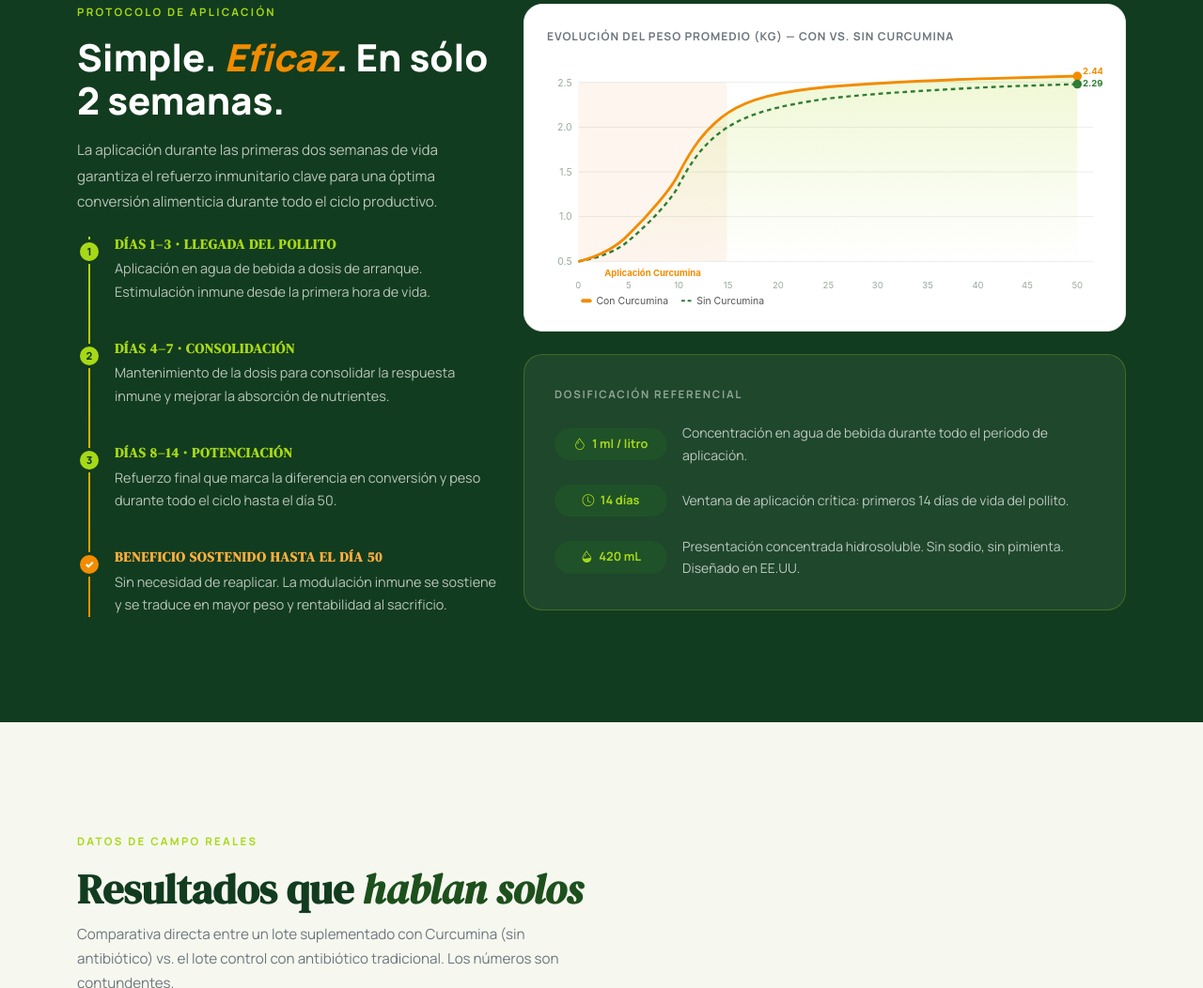
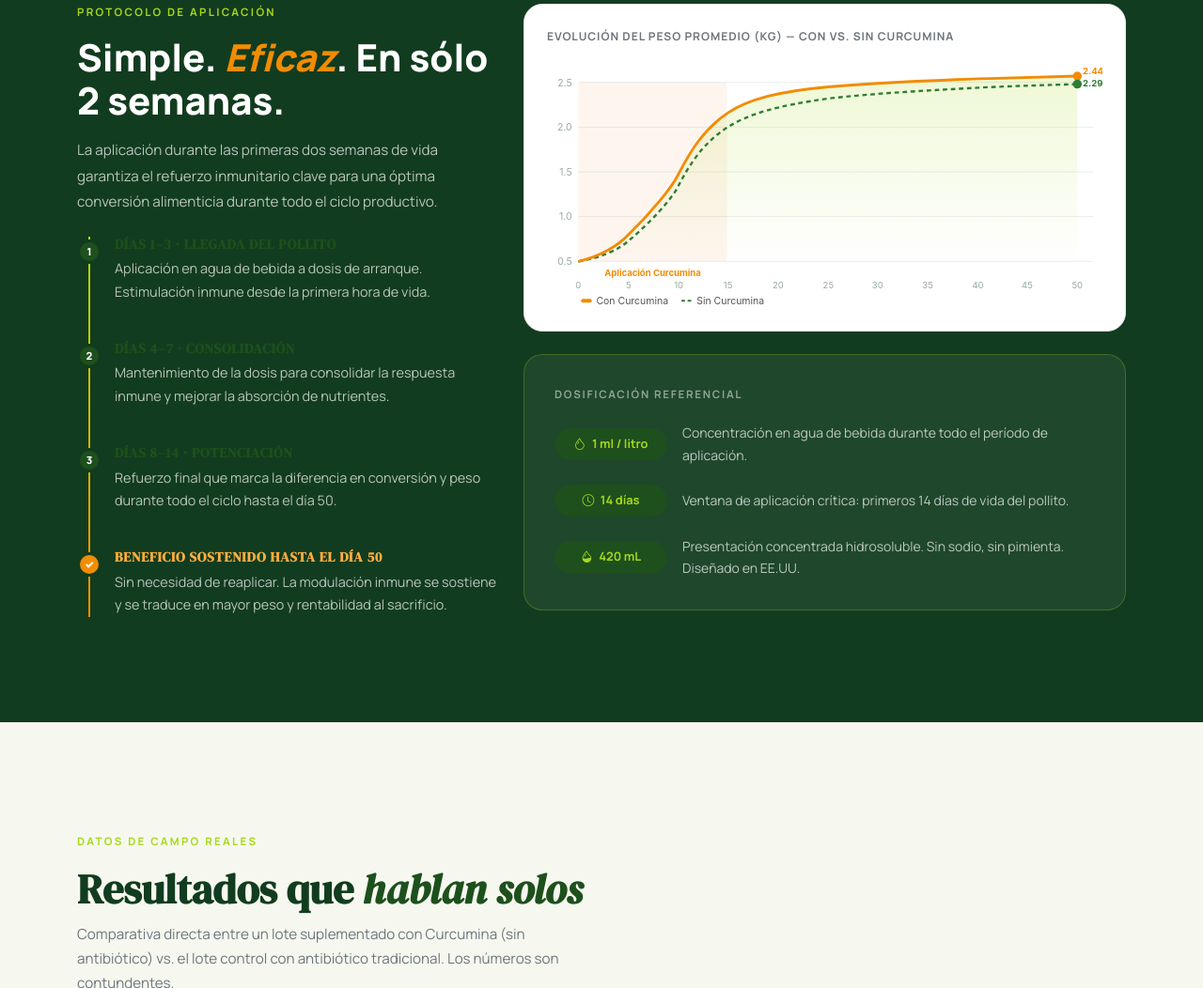
Before and after one commit to fourorganic/Nutraceuticals, a website: page index.html in a window 1280 px wide. Shown: the part 1831-2883 px from the top of the page at 94% size. Drawn offline with nearby package versions, Linux system fonts and the light colour scheme.

Commit message:
Apply primary color #1d501d to Aplicación section (timeline, dosage)

```diff
--- a/scss/styles.scss
+++ b/scss/styles.scss
@@ -444,7 +444,7 @@ body {
   margin-bottom: 2.5rem;
 
   h5 {
-    color: $secondary;
+    color: $primary;
     font-weight: 800;
     font-size: 0.9rem;
     margin-bottom: 0.3rem;
@@ -470,13 +470,13 @@ body {
   width: 26px;
   height: 26px;
   border-radius: 50%;
-  background: $secondary;
+  background: $primary;
   display: flex;
   align-items: center;
   justify-content: center;
   font-size: 0.7rem;
   font-weight: 900;
-  color: $dark;
+  color: #fff;
   border: 3px solid $dark;
   z-index: 2;
 
@@ -537,7 +537,7 @@ body {
 }
 
 .dosage-pill {
-  background: $green-700;
+  background: $primary;
   border-radius: 50rem;
   padding: 0.4rem 1rem;
   font-size: 0.8rem;
```
Also changed, not shown: css/styles.css.
